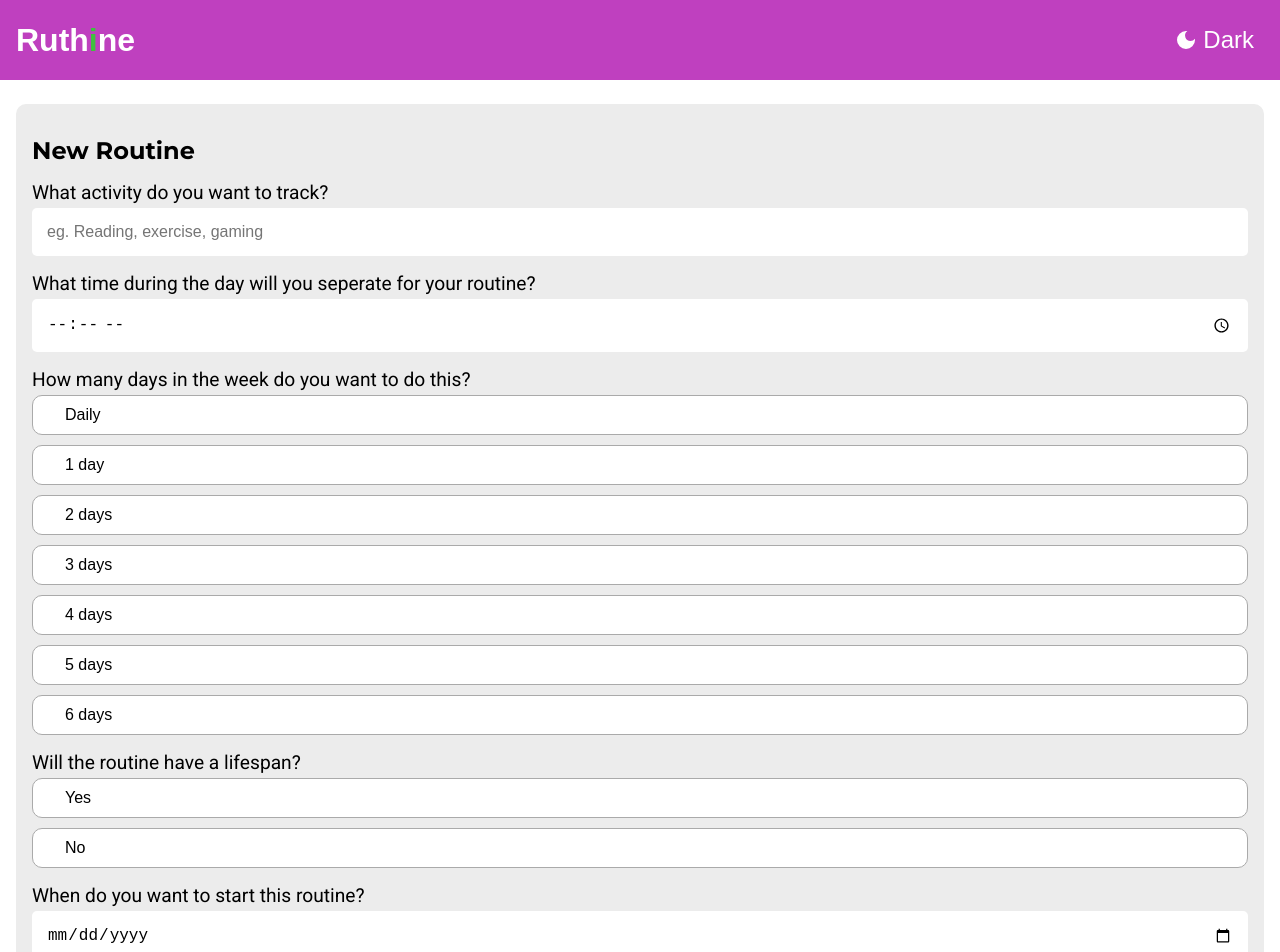
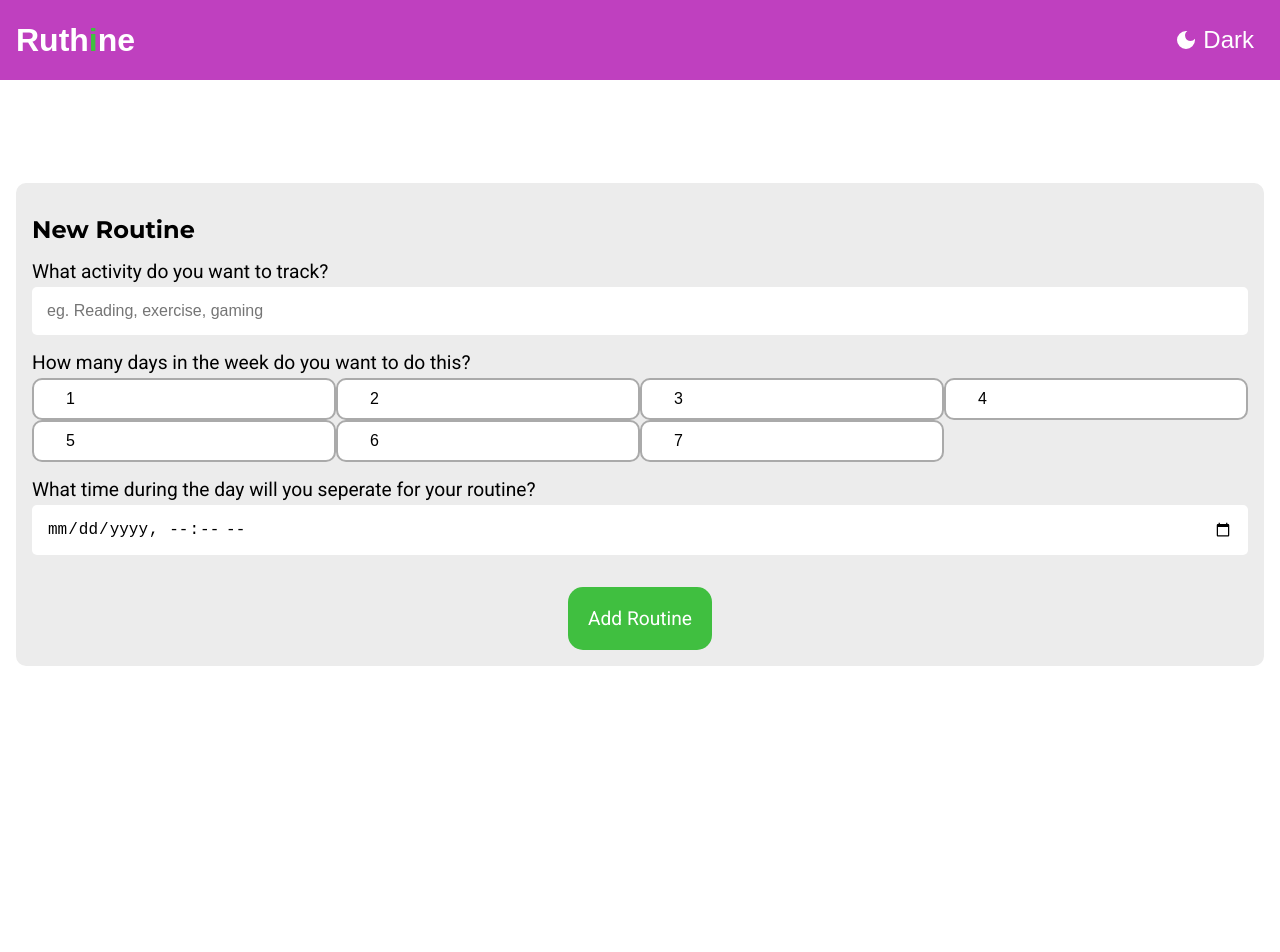
Before and after one commit to jephthahdominic/Consistensy, a React (Vite) app: page /add_routine in a window 1280 px wide. Shown: the top 952 px of the page. After the commit the page ends 800 px from the top, so only its background shows below. Built offline with nearby package versions, Linux system fonts and the light colour scheme; a web font is replaced by a local one.

Commit message:
removed the loading effect, created a success message modal component

```diff
--- a/src/components/ErrorMsg.jsx
+++ b/src/components/ErrorMsg.jsx
@@ -2,7 +2,8 @@ import { useEffect } from 'react'
 import { useAppContext } from '../contexts/AppContext'
 import styles from './ErrorMsg.module.css'
 export default function ErrorMsg() {
-    const {dispatch} = useAppContext()
+    const {state, dispatch} = useAppContext();
+    const {errorMsg} = state
     useEffect(()=>{
         const id = setTimeout(() => {
             dispatch({type:"hideMessage"})
@@ -10,6 +11,6 @@ export default function ErrorMsg() {
         return () => clearTimeout(id)
     }, [])
   return (
-    <div className={`messageModal ${styles.error}`}>Please fill in Every field in the form</div>
+    <div className={`messageModal ${styles.error}`}>{errorMsg}</div>
   )
 }
--- a/src/components/Form.jsx
+++ b/src/components/Form.jsx
@@ -1,92 +1,43 @@
-import { useAppContext } from '../contexts/AppContext'
-import { dateFormating, timeFormating } from '../sevices/DateAndTimeFormatting';
 import Button from './Button'
 import styles from './Form.module.css'
 import React, { useState } from 'react'
 
 export default function Form() {
-    const {dispatch} = useAppContext();
-    const newRoutine = {
-        routine: "",
-        frequency: "",
-        duration:"",
-        time: null,
-        startDate: null
-    }
-    const [routine, setRoutine] = useState(newRoutine);
-    const SelectDuration = (e) => setRoutine({...routine, duration:e.target.value.toLowerCase()})
-    const SelectFrequency = (e) => setRoutine({...routine, frequency:parseInt(e.target.value)})
+    const [routine, setRoutine] = useState({})
+    //form input handling
+        function handleFrequencySelection(event){
+            setRoutine({...routine, frequency:parseInt(event.target.value)})
+        }
+        function handleDateAndTime(){
 
-    function AddRoutineHandler(){
-        const inputs = document.querySelectorAll("form input");
-        inputs.forEach((input)=>{
-            if(!input.value){
-                input.style.border = "1px solid red";
-                throw new Error("Please fill in every field in the form");
-            }else{
-                input.style.border = "none"
-            }
-        })
-        if(!routine.frequency || !routine.duration) throw new Error("Please fill in every field in the form");
-    }
-    function submitData(){
-        try{
-            AddRoutineHandler()
-            dispatch({type:"addRoutine", payload:routine});
-
-        }catch(err){
-            dispatch({type:"error"})
         }
-    }
+    //form submission and error handling
 
 
   return (
     <form action="" className={styles.form}>
         <div>
             <label htmlFor="routine">What activity do you want to track?</label>
-            <input type="text" placeholder='eg. Reading, exercise, gaming' value={routine.routine} onChange={(e)=>{
-                setRoutine({...routine, routine: e.target.value})
-            }}/>
-        </div>
-        <div>
-            <label htmlFor="time">What time during the day will you seperate for your routine?</label>
-            <input type="time" id='time' onChange={(e)=>{
-                setRoutine({...routine, time:timeFormating(e)})
-            }}/>
+            <input type="text" placeholder='eg. Reading, exercise, gaming' onChange={(e)=>setRoutine({...routine, activity:e.target.value})}/>
         </div>
         <div>
             <label htmlFor="frequency">How many days in the week do you want to do this?</label>
             <div className={styles.radio_grp}>
-                <input type="radio" name="frequency" value={7} data-text="Daily" onChange={(e)=>SelectFrequency(e)}/>
-                <input type="radio" name="frequency" value={1} data-text="1 day" onChange={(e)=>SelectFrequency(e)}/>
-                <input type="radio" name="frequency" value={2} data-text="2 days" onChange={(e)=>SelectFrequency(e)}/>
-                <input type="radio" name="frequency" value={3} data-text="3 days" onChange={(e)=>SelectFrequency(e)}/>
-                <input type="radio" name="frequency" value={4} data-text="4 days" onChange={(e)=>SelectFrequency(e)}/>
-                <input type="radio" name="frequency" value={5} data-text="5 days" onChange={(e)=>SelectFrequency(e)}/>
-                <input type="radio" name="frequency" value={6} data-text="6 days" onChange={(e)=>SelectFrequency(e)}/>
+                <input type="radio" name="frequency" value={1} data-text="1" onChange={(e)=>handleFrequencySelection(e)}/>
+                <input type="radio" name="frequency" value={2} data-text="2" onChange={(e)=>handleFrequencySelection(e)}/>
+                <input type="radio" name="frequency" value={3} data-text="3" onChange={(e)=>handleFrequencySelection(e)}/>
+                <input type="radio" name="frequency" value={4} data-text="4" onChange={(e)=>handleFrequencySelection(e)}/>
+                <input type="radio" name="frequency" value={5} data-text="5" onChange={(e)=>handleFrequencySelection(e)}/>
+                <input type="radio" name="frequency" value={6} data-text="6" onChange={(e)=>handleFrequencySelection(e)}/>
+                <input type="radio" name="frequency" value={7} data-text="7" onChange={(e)=>handleFrequencySelection(e)}/>
             </div>
         </div>
         <div>
-            <label htmlFor="duration">Will the routine have a lifespan?</label>
-            <div className={styles.radio_grp}>
-                <input type="radio" name="option" id="yes" value="Yes" data-text="Yes" onChange={(e)=>SelectDuration(e)}/>
-                <input type="radio" name="option" id="no" value="No" data-text="No" onChange={(e)=>SelectDuration(e)}/>
-            </div>
+            <label htmlFor="start-date">What time during the day will you seperate for your routine?</label>
+            <input type="datetime-local" id='start-date' />
         </div>
-        <div>
-            <label htmlFor="start-date">When do you want to start this routine?</label>
-            <input type="date" id="start-date" name='start-date' placeholder="" onChange={(e)=>{
-                setRoutine({...routine, startDate:dateFormating(e)})
-            }}/>
-        </div>
-        {routine.duration === "yes" && <div>
-            <label htmlFor="stop-date" >When do you want to stop this routine?</label>
-            <input type="date" id="stop-date" name='start-date' placeholder="" onChange={(e)=>{
-                setRoutine({...routine, stopDate: dateFormating(e)})
-            }}/>
-        </div>}
         <div className={styles.btn_grp}>
-            <Button onClick = {()=>submitData()}>
+            <Button disabled>
                 Add Routine
             </Button>
         </div>
--- a/src/components/Form.module.css
+++ b/src/components/Form.module.css
@@ -1,6 +1,5 @@
 .form{
     width: 100%;
-
     display: flex;
     flex-direction: column;
     gap: 1rem;
@@ -28,17 +27,16 @@
     width: 100%;
 }
 .radio_grp{
-    display: flex;
-    flex-wrap: wrap;
-    gap: 10px;
+    display: grid;
+    grid-template-columns: 1fr 1fr 1fr 1fr;
+    gap: auto;
 }
 .radio_grp input[type="radio"]{
-    width: 100%;
     appearance: none;
     padding: 10px 2rem;
     height: fit-content;
     border-radius: 10px;
-    border: 1px solid var(--color-light--1);
+    border: 2px solid var(--color-light--1);
     background-color: #fff;
     cursor: pointer;
 }
@@ -46,8 +44,8 @@
     content: attr(data-text);
 }
 .radio_grp input[type="radio"]:checked{
-    background-color: var(--color-brand--2);
-    color: #fff;
+    border: 1px solid var(--color-brand--2);
+    color: #000;
 }
 
 .form .disabled{
--- a/src/contexts/AppContext.jsx
+++ b/src/contexts/AppContext.jsx
@@ -6,7 +6,8 @@ const initialState = {
     status: "loading",
     routines: [],
     success: false,
-    error: false
+    error: false,
+    errorMsg: null
 }
 
 function reducer(state, action){
@@ -45,7 +46,8 @@ function reducer(state, action){
         case "error":
             return {
                 ...state,
-                error: true
+                error: true,
+                errorMsg: action.payload
             }
     }
 }
--- a/src/pages/AddRoutine.module.css
+++ b/src/pages/AddRoutine.module.css
@@ -4,7 +4,7 @@
     min-height: calc(100vh - 7rem);
     display: flex;
     flex-direction: column;
-    justify-content: start;
+    justify-content: center;
     align-items: center;
     padding: 1.5rem 1rem;
 }
--- a/src/sevices/DateAndTimeFormatting.js
+++ b/src/sevices/DateAndTimeFormatting.js
@@ -1,26 +1 @@
 const today = new Date();
-
-function dateFormating(input){
-    if(input.target.name==="start-date"){
-        console.log(input.target.value)
-        console.log(today.toUTCString)
-    }
-    const selectedDate = new Date(input.target.value);
-    const formattedDate = selectedDate.toLocaleDateString('en-US', {month: 'long', day:'numeric', year:'numeric'});
-    return formattedDate;
-}
-function timeFormating(input){
-    const timeValue = input.target.value;
-    const [hour, minute] = timeValue.split(":");
-    const date = new Date();
-    date.setHours(hour);
-    date.setMinutes(minute);
-    const formattedTime = date.toLocaleTimeString('en-US', {
-        hour:"numeric",
-        minute: "numeric",
-        hour12: true
-    });
-    return formattedTime;
-}
-
-export {dateFormating, timeFormating}
```
